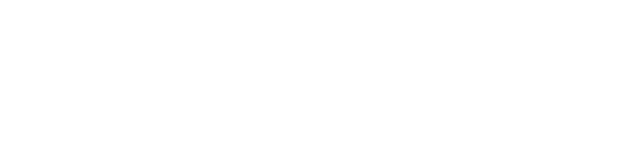
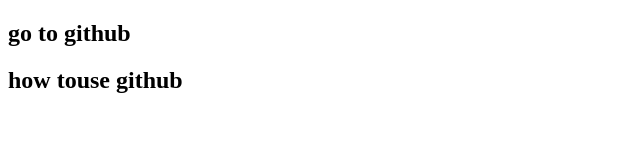
Before and after one commit to iroksana/my-secound-repo, a plain HTML site: page index.html in a window 1280 px wide. Shown: the whole page, without its empty margins (0-640 px from the left). Drawn offline with Linux system fonts and the light colour scheme.

Commit message:
add header

```diff
--- a/index.html
+++ b/index.html
@@ -7,6 +7,7 @@
     <title>my secound github repo</title>
 </head>
 <body>
-
+    <h2>go to github</h2>
+    <h2>how touse github</h2>
 </body>
 </html>
```
